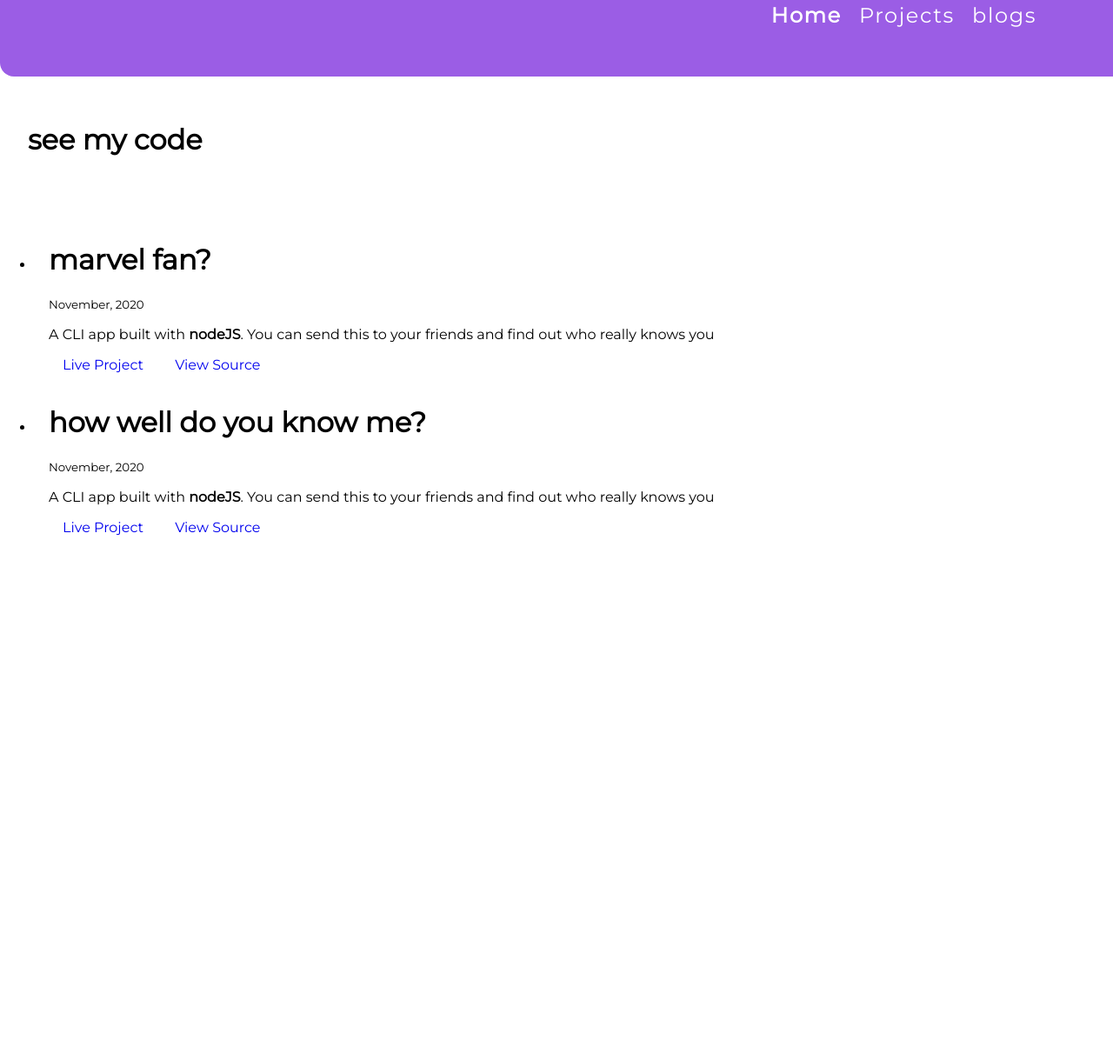
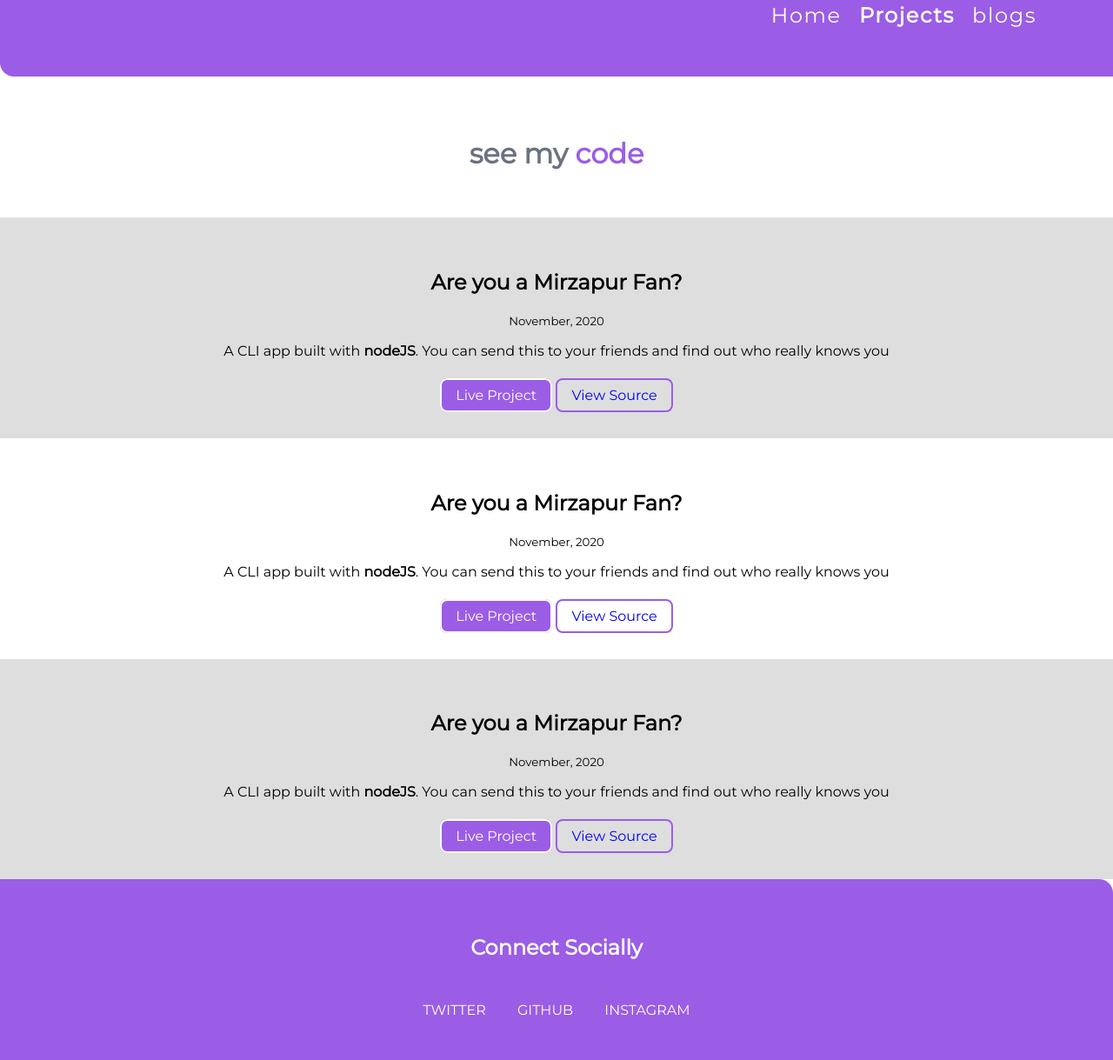
Before and after one commit to abhis0858/Portfolio, a plain HTML site: page projects.html in a window 1280 px wide. Shown: the part 59-1278 px from the top of the page at 87% size. Before the commit the page ends 800 px from the top, so only its background shows below. Drawn offline with Linux system fonts and the light colour scheme.

Commit message:
done with projects page

```diff
--- a/STYLES.CSS
+++ b/STYLES.CSS
@@ -89,6 +89,7 @@ hr {
 .sec-pad {
     padding: 2rem;
     text-align: center;
+    margin: 0px;
 }
 
 .link {
@@ -115,6 +116,7 @@ hr {
     font-weight: bold;
     color: white;
 }
+
 
 .footer {
     text-align: center;
@@ -162,3 +164,11 @@ hr {
 .container{
     padding: 0.5rem 1rem;
 }
+.list-non-bullet{
+    /* list-style: none; */
+    padding: 0rem;
+}
+
+.link-active{
+    font-weight: bold;
+}
--- a/projects.html
+++ b/projects.html
@@ -1,56 +1,90 @@
 <!DOCTYPE html>
 <html lang="en">
+
 <head>
     <meta charset="UTF-8">
     <meta name="viewport" content="width=device-width, initial-scale=1.0">
     <link href="styles.css" rel="stylesheet" />
     <title>projects | adarshbalika</title>
 </head>
+
 <body>
     <nav class="right container">
         <div class="header">IAMDEVELOPER</div>
 
         <ul class="header-list">
-            <li class="list-item home-button"><a class="non-underline" href="\"> <strong>Home</strong></li></a>
-            <li class="list-item"><a class="non-underline" href="/projects.html"> Projects</a></li>
+            <li class="list-item home-button"><a class="non-underline" href="\"> Home</li></a>
+            <li class="list-item"><a class="non-underline link-active" href="/projects.html"> Projects</a></li>
             <li class="list-item"><a class="non-underline" href="\"> blogs</a></li>
             <!-- <li class="list-item">About</li> -->
         </ul>
     </nav>
 
     <header class="hero">
-        <h1 class="hero-heading">see my <span class="heading-inverted"> code</span></h1>
+        <h1 class="heading">see my <span class="diff-color"> code</span></h1>
     </header>
 
-    <ul class="list-non-bullet">
+    <ol class="list-non-bullet sec-pad">
 
         <li>
-            <div class="container container-center">
-                <h1>marvel fan?</h1>
-            <small>November, 2020</small>
-            <p>A CLI app built with <strong>nodeJS</strong>. You can send this to your friends and find out who really knows you</p>
+            <section class="sec-pad ow">
+                <div class="container">
+                    <h1>Are you a Mirzapur Fan?</h1>
+                    <small>November, 2020</small>
+                    <p style="padding-bottom: 1rem;">A CLI app built with <strong>nodeJS</strong>. You can send this to
+                        your friends and find out who really knows you</p>
 
-            <a class="link link-primary" href="https://repl.it/@tanaypratap">Live Project</a>
-            <a class="link link-secondary" href="https://github.com/tanaypratap/the-project-repo">View Source</a>
+                    <a class="link b-project" href="https://repl.it/@tanaypratap">Live Project</a>
+                    <a class="link link-second" href="https://github.com/tanaypratap/the-project-repo">View Source</a>
 
-            </div>
+                </div>
+            </section>
 
         </li>
 
         <li>
-            <div class="container container-center">
-                <h1>how well do you know me?</h1>
-                <small>November, 2020</small>
-                <p>A CLI app built with <strong>nodeJS</strong>. You can send this to your friends and find out who really knows you</p>
+            <section class="sec-pad">
+                <div class="container">
+                    <h1>Are you a Mirzapur Fan?</h1>
+                    <small>November, 2020</small>
+                    <p style="padding-bottom: 1rem;">A CLI app built with <strong>nodeJS</strong>. You can send this to
+                        your friends and find out who really knows you</p>
 
-                <a class="link link-primary" href="https://repl.it/@tanaypratap">Live Project</a>
-                <a class="link link-secondary" href="https://github.com/tanaypratap/the-project-repo">View Source</a>
-            </div>
+                    <a class="link b-project" href="https://repl.it/@tanaypratap">Live Project</a>
+                    <a class="link link-second" href="https://github.com/tanaypratap/the-project-repo">View Source</a>
 
+                </div>
+            </section>
         </li>
 
-    </ul>
+        <li>
+            <section class="sec-pad ow" >
+                <div class="container">
+                    <h1>Are you a Mirzapur Fan?</h1>
+                    <small>November, 2020</small>
+                    <p style="padding-bottom: 1rem;">A CLI app built with <strong>nodeJS</strong>. You can send this to
+                        your friends and find out who really knows you</p>
+
+                    <a class="link b-project" href="https://repl.it/@tanaypratap">Live Project</a>
+                    <a class="link link-second" href="https://github.com/tanaypratap/the-project-repo">View Source</a>
+
+                </div>
+            </section>
+        </li>
+
+    </ol>
+
+    <footer class="footer">
+        <div class="footer-header"> Connect Socially</div>
+        <ul class="footer-inline-list">
+            <li> <a class="footer-link" href="\">TWITTER</li></a>
+            <li> <a class="footer-link" href="\">GITHUB</li></a>
+            <li> <a class="footer-link" href="\">INSTAGRAM</li></a>
+       </ul>
+    </footer>
+
 
 
 </body>
+
 </html>
```
Also changed, not shown: index.html (+1 -1 lines).
